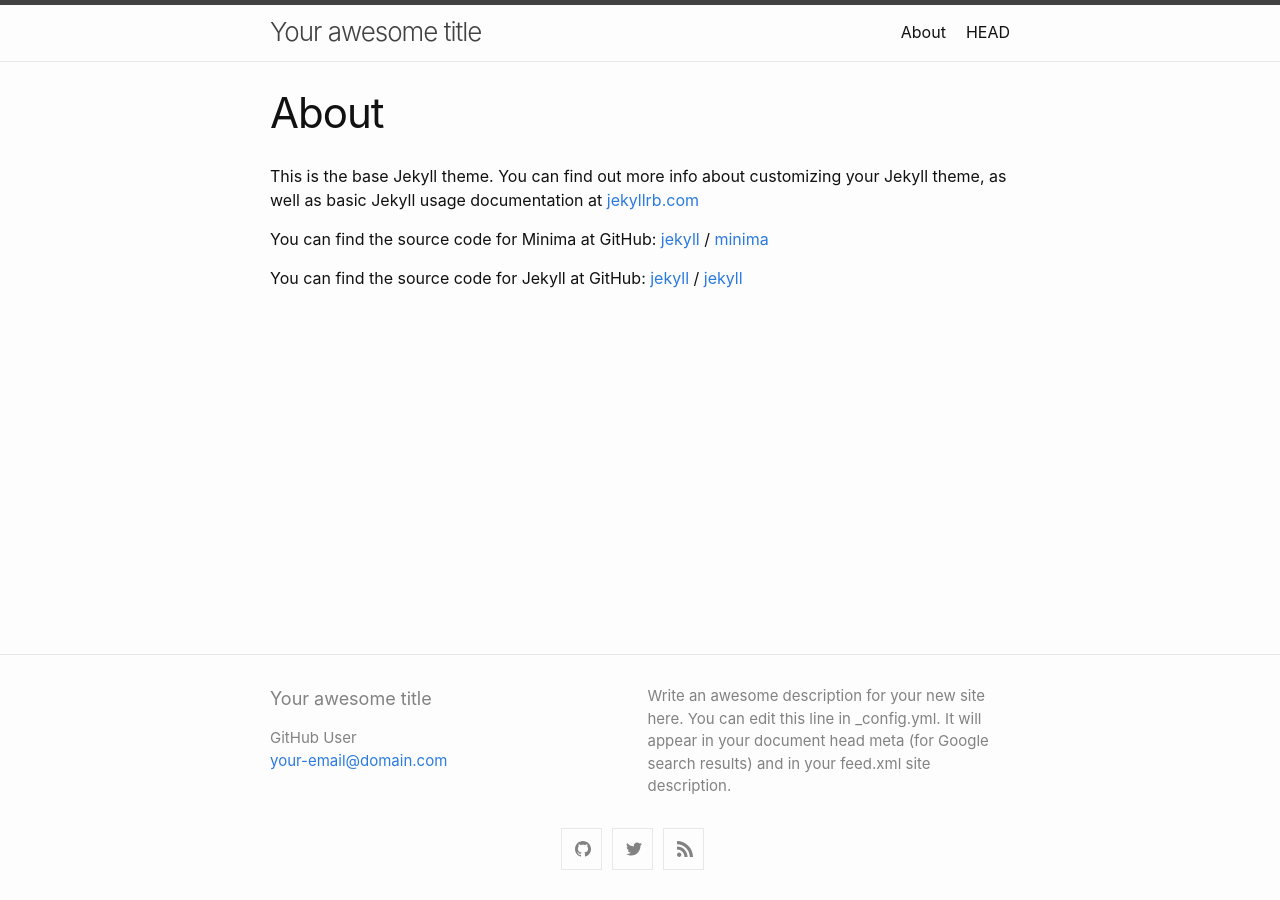
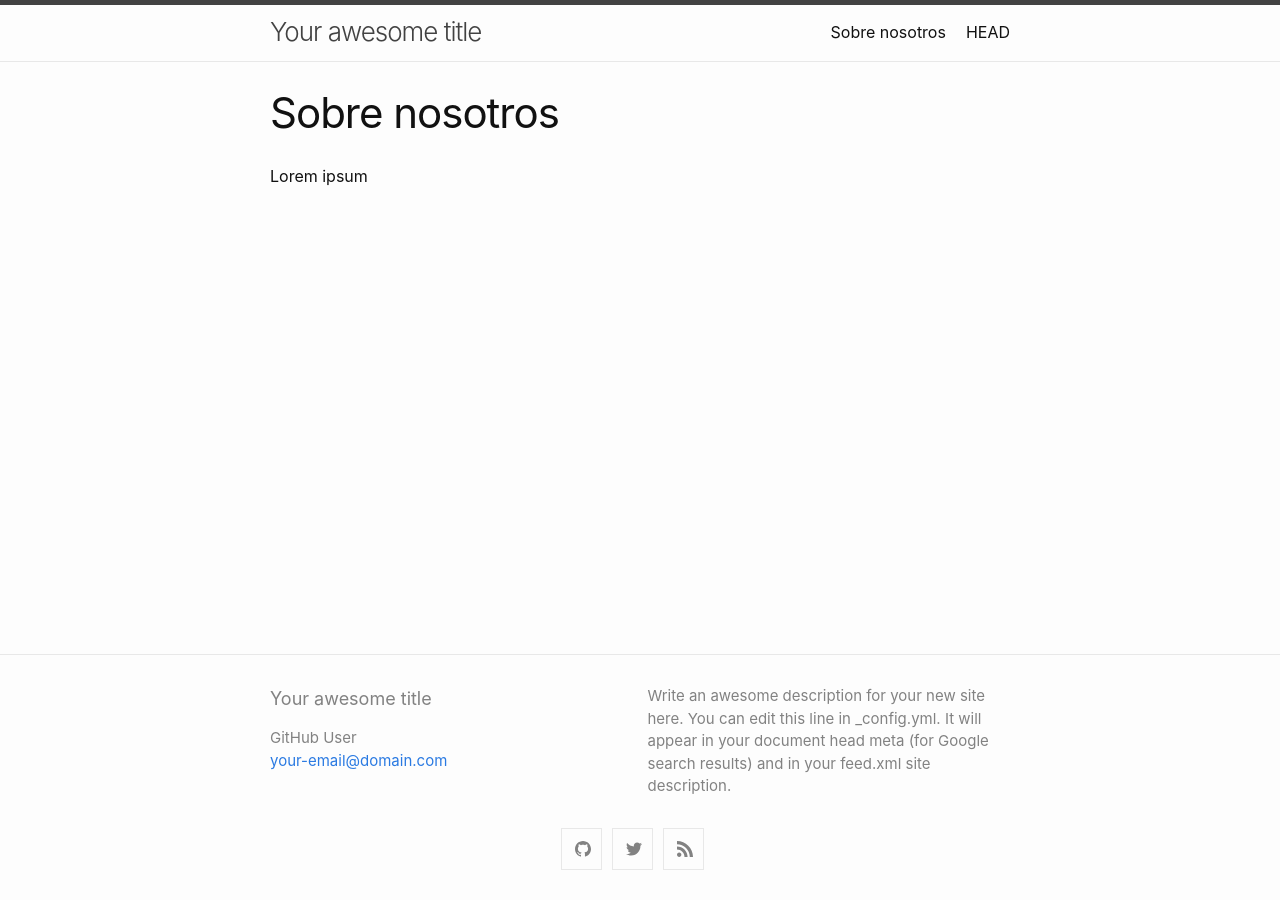
Before and after one commit to favalcazar/favalcazar.github.io, a Jekyll site: the page built from about.md, in a window 1280 px wide. Built offline with Jekyll 4.4.1, drawn with Linux system fonts in a browser that asks for light colours.

Commit message:
Text change

```diff
--- a/about.md
+++ b/about.md
@@ -1,18 +1,10 @@
 ---
 layout: page
-title: About
+title: Sobre nosotros
 permalink: /about/
 ---
 
-This is the base Jekyll theme. You can find out more info about customizing your Jekyll theme, as well as basic Jekyll usage documentation at [jekyllrb.com](https://jekyllrb.com/)
-
-You can find the source code for Minima at GitHub:
-[jekyll][jekyll-organization] /
-[minima](https://github.com/jekyll/minima)
-
-You can find the source code for Jekyll at GitHub:
-[jekyll][jekyll-organization] /
-[jekyll](https://github.com/jekyll/jekyll)
+Lorem ipsum
 
 
 [jekyll-organization]: https://github.com/jekyll
```
